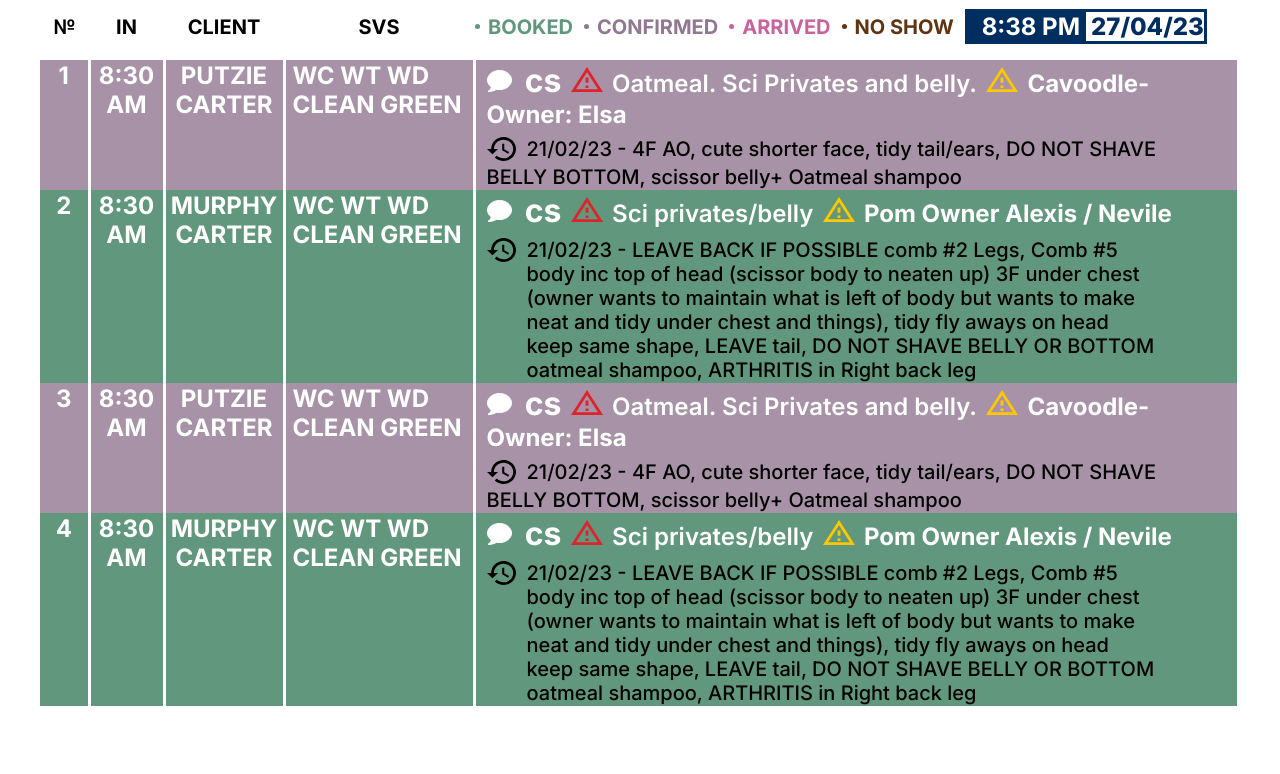
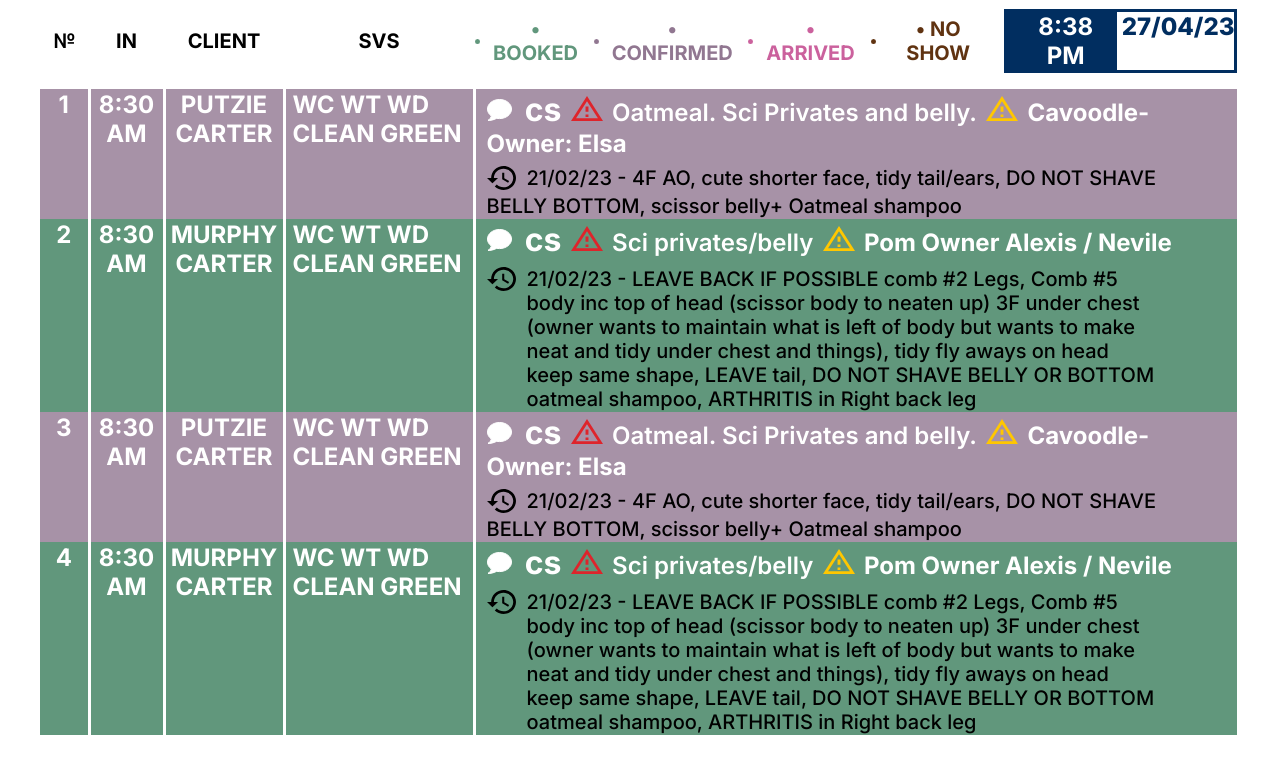
Before and after one commit to Pavel-Troinich/tv, a plain HTML site: page index.html in a window 1280 px wide. Drawn offline with Linux system fonts and the light colour scheme.

Commit message:
add mnemonic

```diff
--- a/index.html
+++ b/index.html
@@ -18,10 +18,10 @@
                 <th class="table__head">Client</th>
                 <th class="table__head">Svs</th>
                 <th class="table__top">
-                    <span class="table__kind">Booked</span>
-                    <span class="table__kind">confirmed</span>
-                    <span class="table__kind">arrived</span>
-                    <span class="table__kind">NO SHOW</span>
+                    <span class="table__kind">&#8226 Booked</span>
+                    <span class="table__kind">&#8226 confirmed</span>
+                    <span class="table__kind">&#8226 arrived</span>
+                    <span class="table__kind">&#8226 NO SHOW</span>
                     <span class="table__timetable">
                         <span class="table__time">8:38 PM</span>
                         <span class="table__date">27/04/23</span>
```
